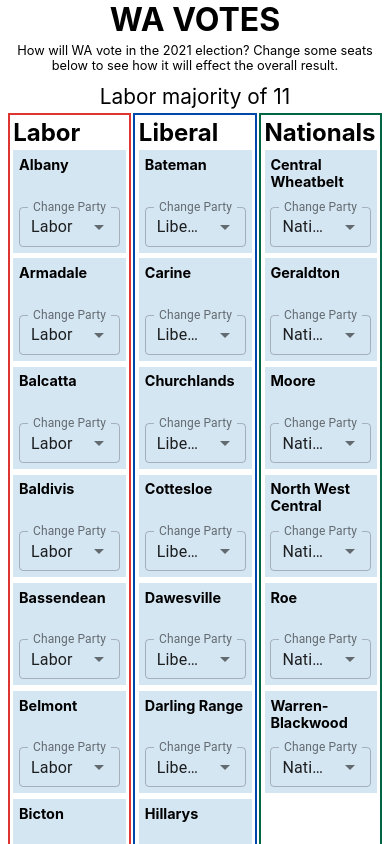
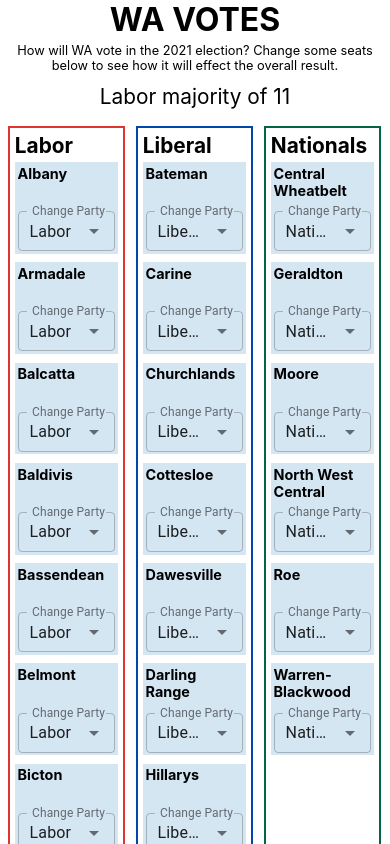
Before and after one commit to benfanderson/wavotes, a React app: page / in a window 390 px wide. Shown: the top 844 px of the page. Built offline with nearby package versions, Linux system fonts and the light colour scheme.

Commit message:
finished 3 column style for mobile

```diff
--- a/src/App.js
+++ b/src/App.js
@@ -39,9 +39,11 @@ function App() {
       <h1 className={styles.title}> WA VOTES</h1>
       <p className={styles.blurb}>How will WA vote in the 2021 election? Change some seats below to see how it will effect the overall result. </p>
       <p className={styles.result}>{result()}</p>
-      <PartySeats seats={seats} setSeats={setSeats} party="Labor" />
-      <PartySeats seats={seats} setSeats={setSeats} party="Liberal" />
-      <PartySeats seats={seats} setSeats={setSeats} party="Nationals" />
+      <div className={styles.partiesDivContainer}>
+        <PartySeats seats={seats} setSeats={setSeats} party="Labor" />
+        <PartySeats seats={seats} setSeats={setSeats} party="Liberal" />
+        <PartySeats seats={seats} setSeats={setSeats} party="Nationals" />
+      </div>
     </div>
 
   );
--- a/src/styles.css
+++ b/src/styles.css
@@ -14,10 +14,6 @@
   .container {
     width: 96%;
     margin: auto;
-    display: flex;
-    flex-direction: row;
-    flex-wrap: wrap;
-    justify-content: space-between;
   }
 
   .title{
@@ -31,7 +27,7 @@
     width: 100%;
     font-size: 1.3em;
     text-align:center;
-    margin-bottom: 1%;
+    margin-bottom: 2vh;
   }
 
   .blurb{
@@ -41,37 +37,46 @@
     margin-bottom: 3%;
   }
 
+  .partiesDivContainer{
+    display: grid;
+    grid-template-columns: 1fr 1fr 1fr;
+    grid-gap: 0.6rem;
+    justify-content: space-between;
+
+  }
+
   .partyContainer{
-    width: 30%;
+    width: 87%;
     height: auto;
-    padding: 0.9%;
+    padding: 1.3vw;
     margin-bottom: 3%;
   }
   .seatsContainer{
-    /* display: flex;
+    display: flex;
     flex-direction: row;
-    flex-wrap: wrap; */
+    flex-wrap: wrap;
     /* display: grid;
-    grid-template-columns: repeat(auto-fill, 30%);
+    grid-template-columns: repeat(auto-fill, 90%);
     grid-gap: 0.8rem;
     justify-content: space-between; */
   }
 
   .seat {
     display: inline-block;
-    padding: 0.7vh;
-    margin-bottom: 5%;
-    width: 90%;
+    padding: 0.7vw;
+    margin-bottom: 1vh;
+    width: 100%;
     background-color: #d5e6f3;
   }
 
   .seatName {
     font-size: 0.9em;
-    height: 6vh;
+    height: 5.5vh;
   }
 
-  h2 {
-    margin-bottom: 3%;
+  .partyName {
+    font-size: 1.3em;
+    margin-bottom: 4%;
   }
 
 
```
